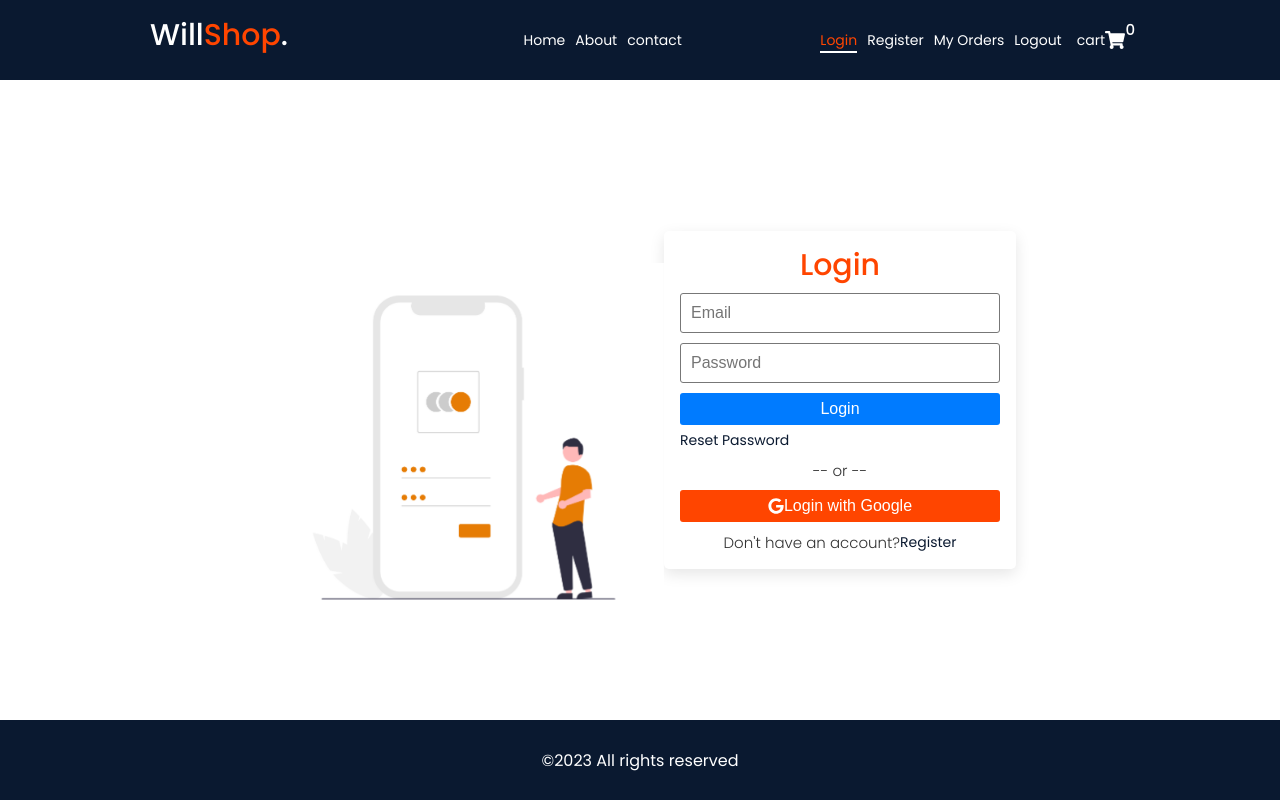
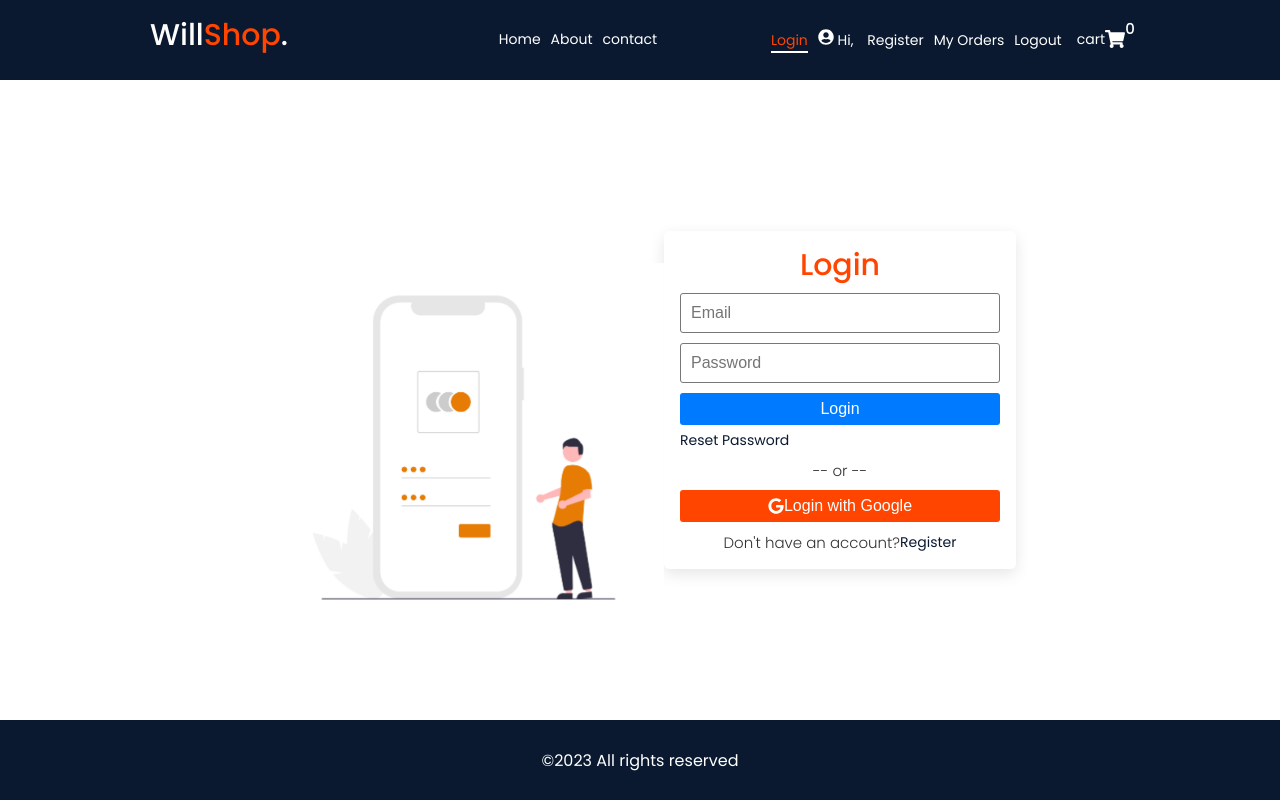
Before and after one commit to William-Hortone/user-management, a React (Create React App) app: page /login in a window 1280 px wide. Built offline with nearby package versions, Linux system fonts and the light colour scheme; no server answers.

Commit message:
added tthe monitor current sign in user

```diff
--- a/src/components/header/Header.jsx
+++ b/src/components/header/Header.jsx
@@ -1,9 +1,9 @@
-import React, { useState } from "react";
+import React, { useEffect, useState } from "react";
 import styles from "./header.module.scss";
 import { Link, NavLink, useNavigate } from "react-router-dom";
-import { FaShoppingCart, FaTimes } from "react-icons/fa";
+import { FaShoppingCart, FaTimes, FaUserCircle } from "react-icons/fa";
 import { HiOutlineMenuAlt3 } from "react-icons/hi";
-import { signOut } from "firebase/auth";
+import { onAuthStateChanged, signOut } from "firebase/auth";
 import { auth } from "../../firebase/config";
 import { toast } from "react-toastify";
 
@@ -29,7 +29,20 @@
 
 const Header = () => {
   const [showMenu, setShowMenu] = useState(false);
+  const [userName, setUserName] = useState("");
   const navigate = useNavigate();
+
+  // Monitor current sign in user
+  useEffect(() => {
+    onAuthStateChanged(auth, (user) => {
+      if (user) {
+        const uid = user.uid;
+        console.log(user.displayName);
+        setUserName(user.displayName);
+      } else {
+      }
+    });
+  }, []);
 
   const handleToggleMenu = () => {
     setShowMenu(!showMenu);
@@ -93,6 +106,9 @@
               <NavLink to="/login" className={activeLink}>
                 Login
               </NavLink>
+              <a href="#">
+                <FaUserCircle size={16} /> Hi, {userName}
+              </a>
               <NavLink to="/register" className={activeLink}>
                 Register
               </NavLink>
```
